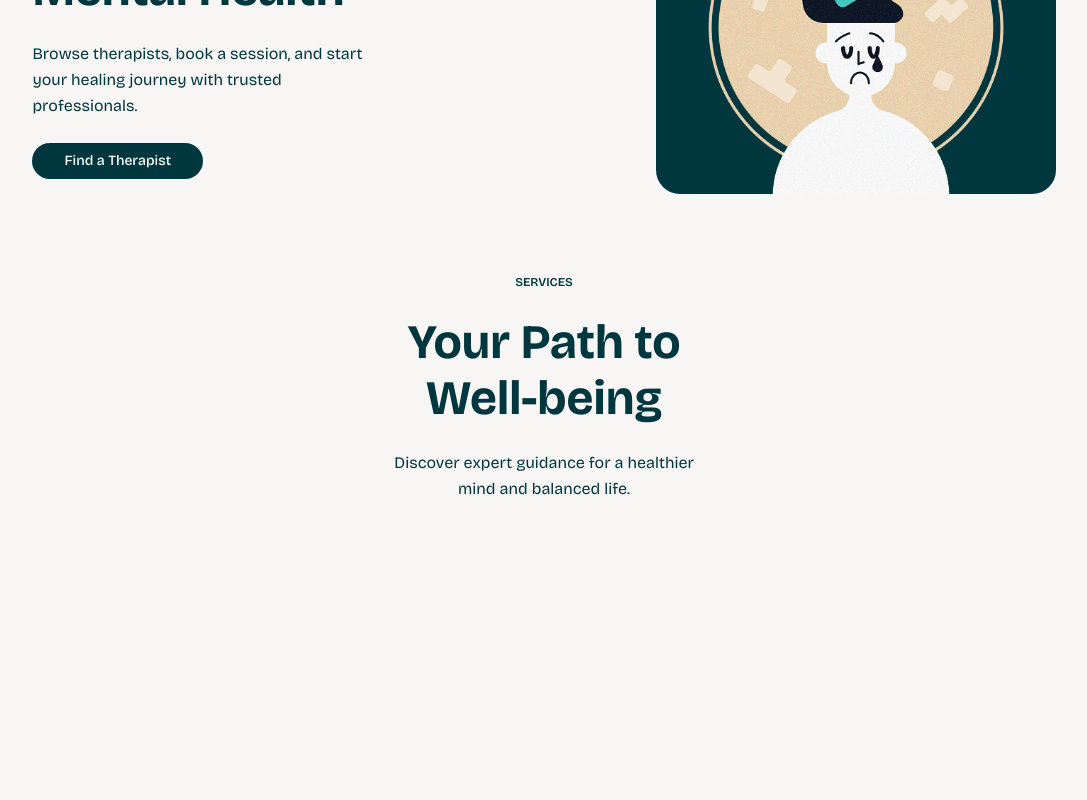
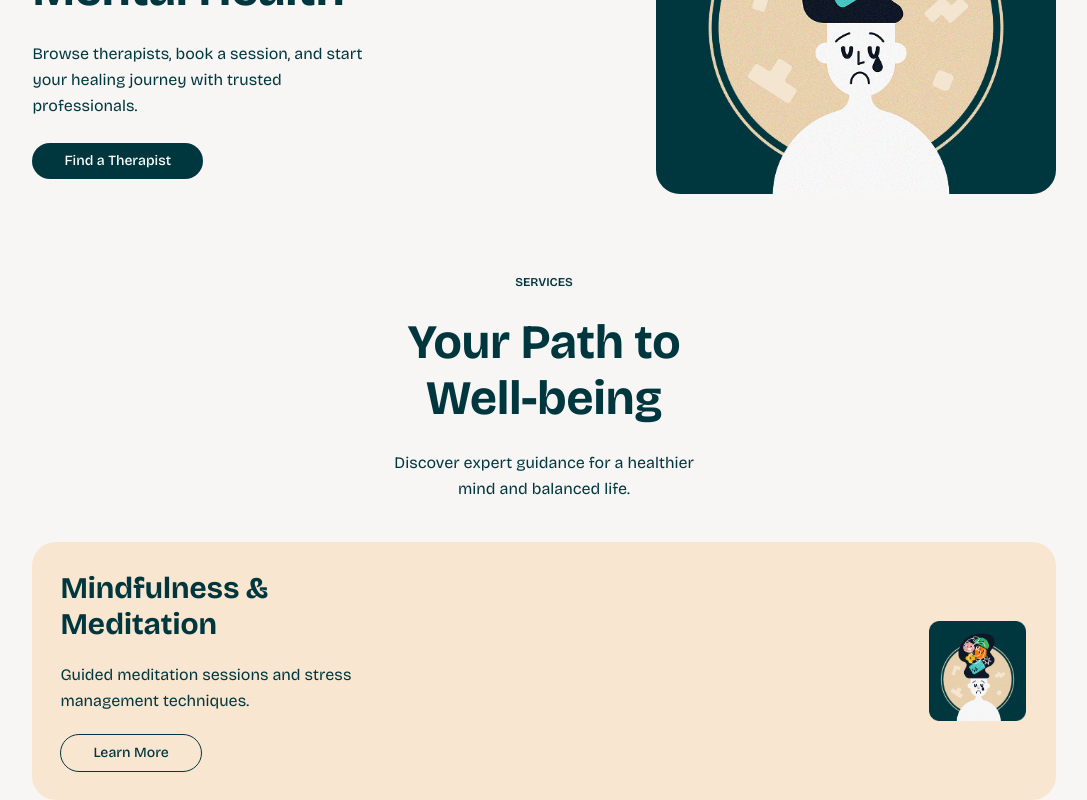
Before and after one commit to sazidhayatkhan/solus, a Next.js app: page / in a window 1280 px wide. Shown: the part 848-1648 px from the top of the page, without its empty margins (96-1183 px from the left). Before the commit the page ends 1350 px from the top, so only its background shows below. Built offline with nearby package versions, Linux system fonts and the light colour scheme.

Commit message:
feat: add CardTypeImg component to enhance service offerings in SectionThree

```diff
--- /dev/null
+++ b/src/components/ui/Card/CardTypeImg.tsx
@@ -0,0 +1,30 @@
+import React from "react";
+import Button from "../Button";
+import Image from "next/image";
+type Props = {};
+
+const CardTypeImg = (props: Props) => {
+  return (
+    <div className="bg-secondary rounded-3xl p-7 flex justify-between items-center">
+      <div className="space-y-5">
+        <p className="text-primary leading-8 md:leading-9 text-2xl md:text-3xl font-bold w-[300px]">
+          Mindfulness & Meditation
+        </p>
+        <p className="paragraph-base w-[300px]">
+          Guided meditation sessions and stress management techniques.
+        </p>
+        <Button variant="outline">Learn More</Button>
+      </div>
+      <div className="relative w-full h-[200px] md:w-[100px] md:h-[100px]">
+        <Image
+          src="/images/frame_four.png"
+          alt="Therapist helping client"
+          fill
+          className="object-contain"
+        />
+      </div>
+    </div>
+  );
+};
+
+export default CardTypeImg;
--- a/src/views/page-home/components/SectionThree.tsx
+++ b/src/views/page-home/components/SectionThree.tsx
@@ -1,14 +1,18 @@
+import CardTypeImg from '@/components/ui/Card/CardTypeImg'
 import React from 'react'
 
 type Props = {}
 
 const SectionThree = (props: Props) => {
   return (
-    <div>
+    <div className='_container'>
         <div className='space-y-6 w-[240px] md:w-[300px] mx-auto text-center'>
             <p className="heading-tag">SERVICES</p>
             <h2 className="heading-xl">Your Path to Well-being</h2>
             <p className="paragraph-base">Discover expert guidance for a healthier mind and balanced life.</p>
+        </div>
+        <div className='mt-10'>
+            <CardTypeImg/>
         </div>
     </div>
   )
```
